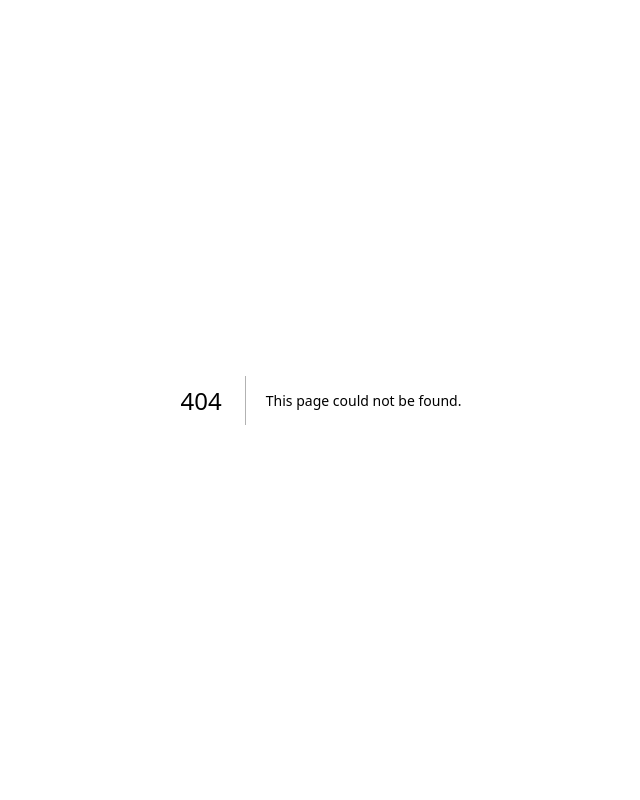
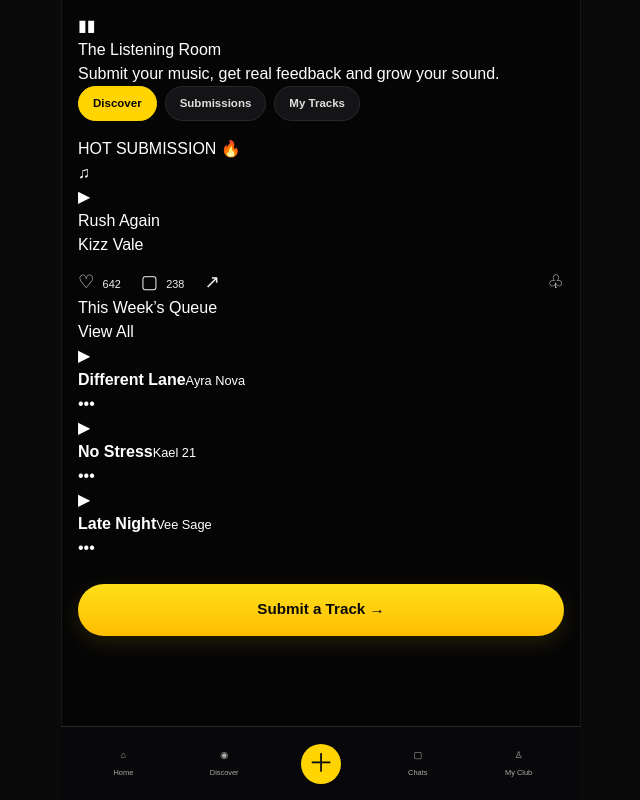
Before and after one commit to mrceogodwin/Nochalant, a Next.js app: page /listening-room in a window 1280 px wide. Before the commit this address had no page. Shown: the whole page, without its empty margins (319-959 px from the left). Built offline with nearby package versions, Linux system fonts and the light colour scheme.

Commit message:
feat(v2): add core club experience route

```diff
--- /dev/null
+++ b/src/app/listening-room/page.tsx
@@ -0,0 +1,6 @@
+"use client";
+import Link from "next/link";
+import {useState} from "react";
+const tracks=[["Different Lane","Ayra Nova"],["No Stress","Kael 21"],["Late Night","Vee Sage"]];
+export default function ListeningRoom(){const [tab,setTab]=useState("Discover");const [playing,setPlaying]=useState(-1);return <main className="feed-shell"><header className="screen-heading listening-title"><span>▮▮</span><div><h1>The Listening Room</h1><p>Submit your music, get real feedback and grow your sound.</p></div></header><div className="feed-tabs">{["Discover","Submissions","My Tracks"].map(t=><button className={tab===t?"selected":""} onClick={()=>setTab(t)} key={t}>{t}</button>)}</div><section className="featured-track"><span className="hot-label">HOT SUBMISSION 🔥</span><div className="track-cover"><span>♫</span></div><button className="round-play" onClick={()=>setPlaying(playing===0?-1:0)}>{playing===0?"Ⅱ":"▶"}</button><h2>Rush Again</h2><p>Kizz Vale</p><div className="post-actions"><button>♡ <span>642</span></button><button>▢ <span>238</span></button><button>↗</button><button className="save-post">♧</button></div></section><div className="queue-heading"><h2>This Week’s Queue</h2><button>View All</button></div>{tracks.map(([title,artist],i)=><div className="track-row" key={title}><button className="track-play" onClick={()=>setPlaying(playing===i+1?-1:i+1)}>{playing===i+1?"Ⅱ":"▶"}</button><div><strong>{title}</strong><small>{artist}</small></div><button className="track-more">•••</button></div>)}<Link className="yellow-cta link-cta" href="/listening-room/submit">Submit a Track →</Link><ClubNav/></main>}
+function ClubNav(){return <nav className="bottom-nav"><Link href="/club">⌂<small>Home</small></Link><Link href="/discover">◉<small>Discover</small></Link><Link className="create-button" href="/club/create">＋</Link><Link href="/chats">▢<small>Chats</small></Link><Link href="/my-club">♙<small>My Club</small></Link></nav>}
```
